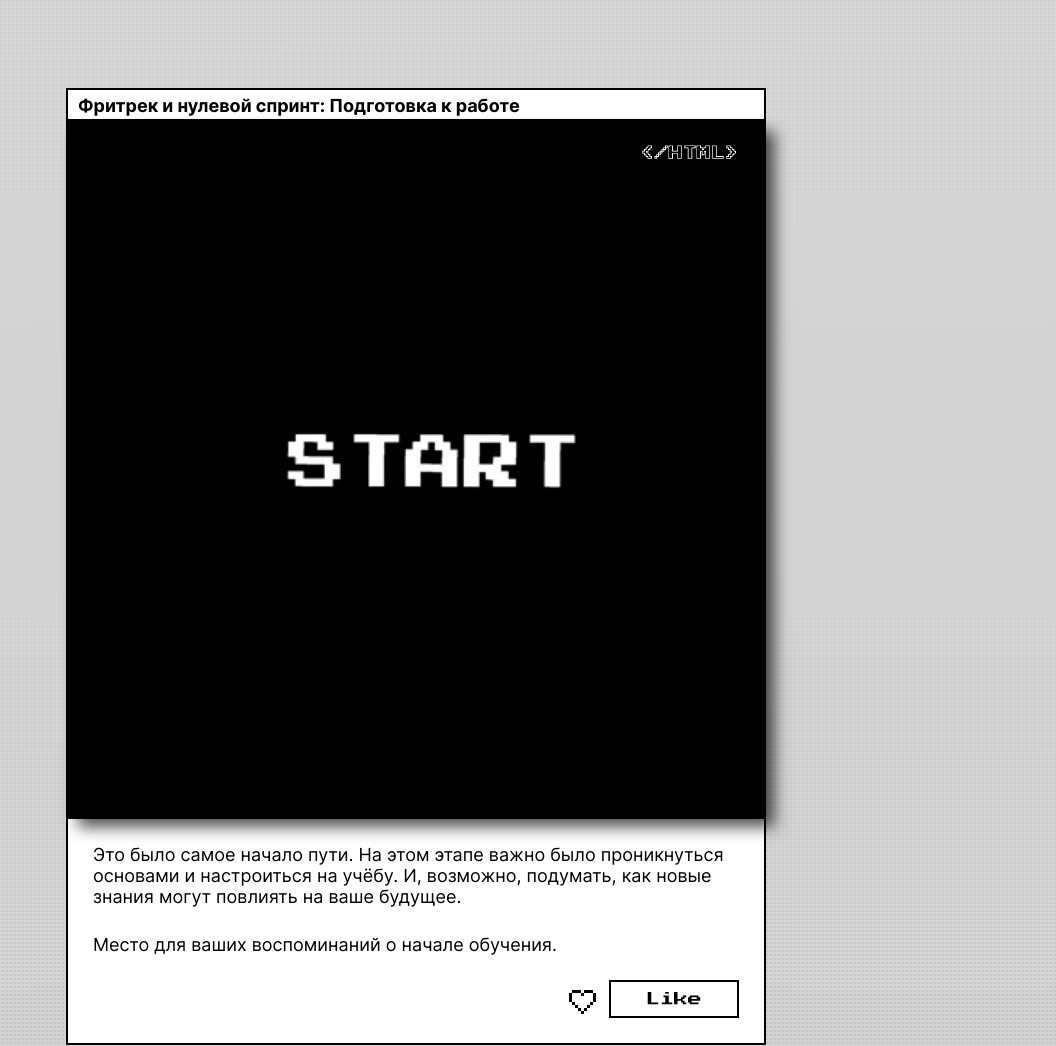
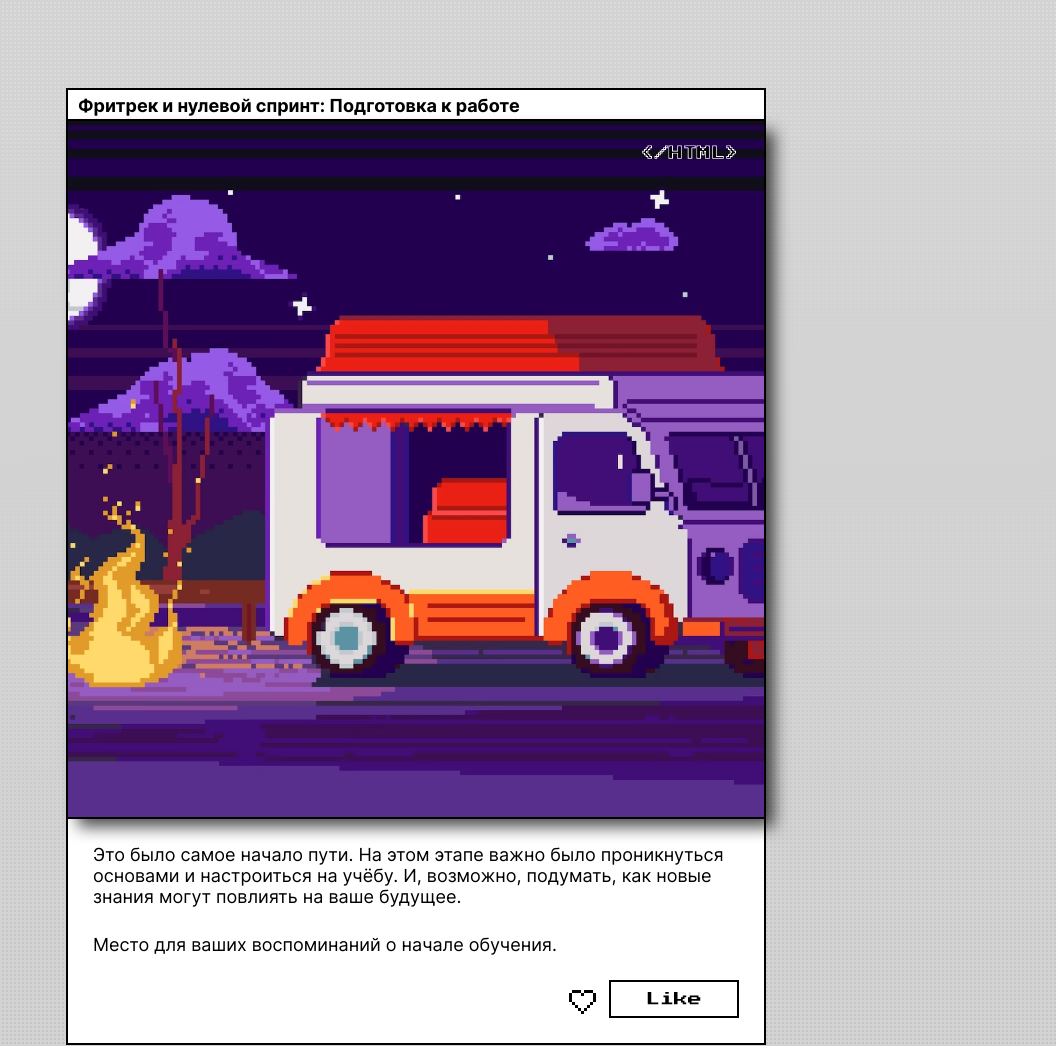
Before and after one commit to NBKRTM/zakrivayuschiy-teg-f, a plain HTML site: page index.html in a window 1280 px wide. Shown: the part 480-1526 px from the top of the page, without its empty margins (224-1280 px from the left). Drawn offline with Linux system fonts and the light colour scheme.

Commit message:
added one images instead of gifs

```diff
--- a/index.html
+++ b/index.html
@@ -44,7 +44,7 @@
           <div class="card__image-container">
             <span class="card__image-label">&lt;/HTML&gt;</span>
             <img
-              src="./images/start.gif"
+              src="./images/image.jpg"
               class="card__image dramatic-shadow"
               alt="Картинка 1"
             />
@@ -103,7 +103,7 @@
           <div class="card__image-container">
             <span class="card__image-label">&lt;/SPRINT-1&gt;</span>
             <img
-              src="./images/sprint_1.gif"
+              src="./images/image.jpg"
               class="card__image nostalgic-sepia"
               alt="Картинка 1"
             />
@@ -164,7 +164,7 @@
           <div class="card__image-container">
             <span class="card__image-label">&lt;/HTML&gt;</span>
             <img
-              src="./images/sprint-1-2.gif"
+              src="./images/image.jpg"
               class="card__image cold-reality"
               alt="Картинка 1"
             />
@@ -223,7 +223,7 @@
           <div class="card__image-container">
             <span class="card__image-label">&lt;/HTML&gt;</span>
             <img
-              src="./images/sprint-2-1.gif"
+              src="./images/image.jpg"
               class="card__image dreamy-soft"
               alt="Картинка 1"
             />
@@ -284,7 +284,7 @@
           <div class="card__image-container">
             <span class="card__image-label">&lt;/HTML&gt;</span>
             <img
-              src="./images/sprint-2-2.gif"
+              src="./images/image.jpg"
               class="card__image high-contrast"
               alt="Картинка 1"
             />
@@ -346,7 +346,7 @@
           <div class="card__image-container">
             <span class="card__image-label">&lt;/HTML&gt;</span>
             <img
-              src="./images/sprint-3-1.gif"
+              src="./images/image.jpg"
               class="card__image dark-mystery"
               alt="Картинка 1"
             />
@@ -405,7 +405,7 @@
           <div class="card__image-container">
             <span class="card__image-label">&lt;/HTML&gt;</span>
             <img
-              src="./images/sprint-3-2.gif"
+              src="./images/image.jpg"
               class="card__image vibrant-joy"
               alt="Картинка 1"
             />
@@ -466,7 +466,7 @@
           <div class="card__image-container">
             <span class="card__image-label">&lt;/HTML&gt;</span>
             <img
-              src="./images/sprint-4-1.gif"
+              src="./images/image.jpg"
               class="card__image vintage-grain"
               alt="Картинка 1"
             />
```
Also changed, not shown: images/image.jpg (added), images/sprint-1-2.gif (deleted), images/sprint-2-1.gif (deleted), images/sprint-3-1.gif (deleted), images/sprint_1.gif (deleted), images/start.gif (deleted), 3 other files.
